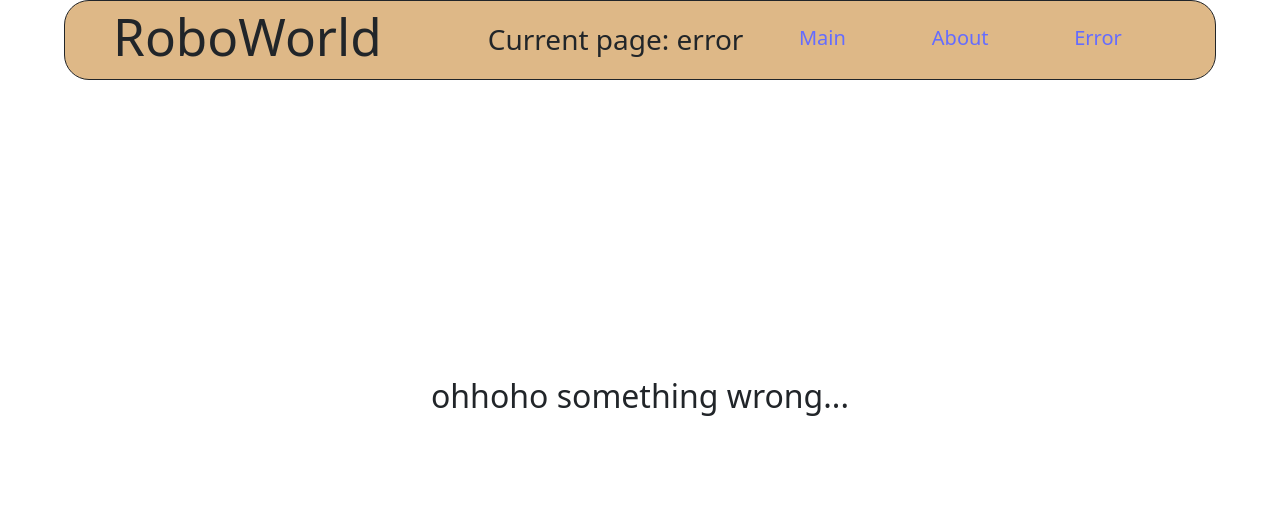
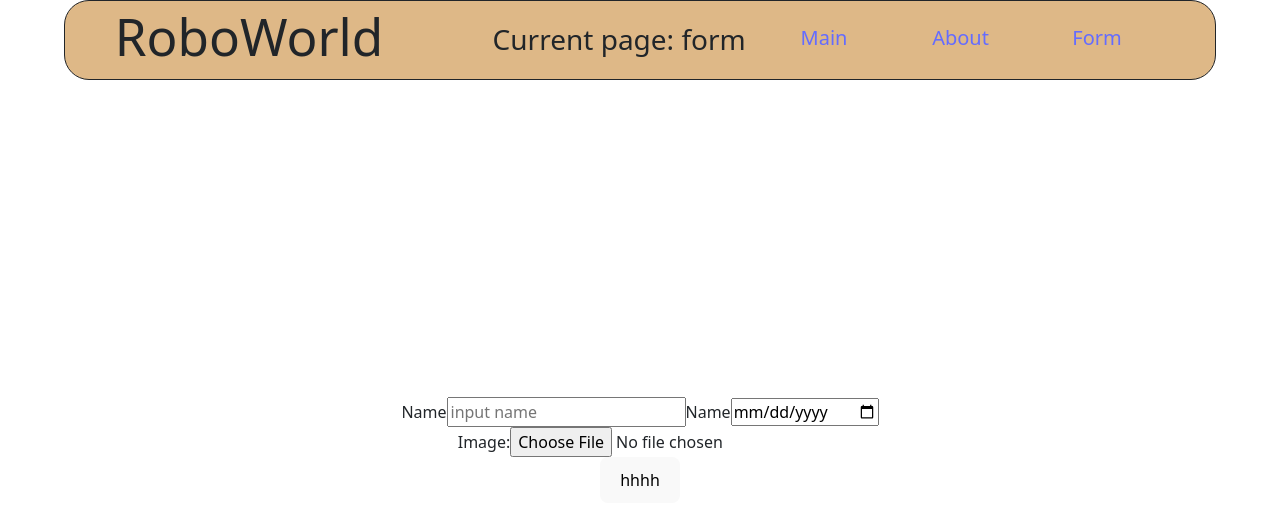
Before and after one commit to SneguRoma/React-RS-school, a React (Vite) app: page /form in a window 1280 px wide. Shown: the top 524 px of the page. Built offline with nearby package versions, Linux system fonts and the light colour scheme.

Commit message:
init: add form component with input & input date

```diff
--- a/src/App.tsx
+++ b/src/App.tsx
@@ -6,6 +6,7 @@ import MainPage from './pages/MainPage';
 import About from './pages/About';
 import ErrorPage from './pages/ErrorPage';
 import Header from './components/Header';
+import FormPage from './pages/FormPage';
 
 class App extends React.Component {
   mainPage = (<MainPage />);
@@ -13,6 +14,7 @@ class App extends React.Component {
   about = (<About />);
 
   error = (<ErrorPage />);
+  form = (<FormPage />);
 
   render() {
     return (
@@ -21,6 +23,7 @@ class App extends React.Component {
         <Routes>
           <Route path="/" element={this.mainPage} />
           <Route path="/about" element={this.about} />
+          <Route path="/form" element={this.form} />
           <Route path="*" element={this.error} />
         </Routes>
       </div>
--- /dev/null
+++ b/src/components/DateInput/index.css
@@ -0,0 +1,3 @@
+.input {
+  margin-top: 100px;
+}
--- /dev/null
+++ b/src/components/DateInput/index.tsx
@@ -0,0 +1,39 @@
+import React, { Component, ChangeEventHandler } from 'react';
+import './index.css';
+
+type InputFormType = {
+  className: string;
+};
+
+type InputFormState = {
+  inputField: string;
+};
+
+class DateInput extends Component<InputFormType, InputFormState> {
+  constructor(props: InputFormType) {
+    super(props);
+    this.state = { inputField: '' };
+  }
+
+  inputChange: ChangeEventHandler<HTMLInputElement> = (e) => {
+    this.setState({ inputField: e.target.value });
+  };
+
+  render() {
+    return (
+      <React.Fragment>
+        <label htmlFor="date-input">Name</label>
+        <input
+          type="date"
+          id="date-input"
+          placeholder="input date"
+          value={this.state.inputField}
+          onChange={this.inputChange}
+          className={this.props.className}
+        />
+      </React.Fragment>
+    );
+  }
+}
+
+export default DateInput;
--- /dev/null
+++ b/src/components/FileInput/index.tsx
@@ -0,0 +1,48 @@
+import React, { Component, ChangeEventHandler } from 'react';
+//import './index.css';
+
+type IInput = {
+  class: string;
+};
+
+type IFileState = {
+  file: File;
+};
+
+class FileInput extends Component<IInput, IFileState> {
+  constructor(props: IInput) {
+    super(props);
+    this.state;
+  }
+  handleFiles: ChangeEventHandler<HTMLInputElement> = (e) => {
+    // const { files } = e.target;
+    console.log(typeof e.target);
+    const images: string[] = [];
+    //const selecteds = [...[...files]];
+    // console.log(selecteds[0]);
+
+    //selecteds.forEach((i) => images.push(URL.createObjectURL(i)));
+    console.log(images);
+    /*
+    setInput(images); */
+    //this.setState({ file: selecteds[0] });
+  };
+
+  render() {
+    //const user = this.props;
+    return (
+      <div className="file_input">
+        <label htmlFor="file_input">Image:</label>
+        <input
+          type="file"
+          accept="image/jpeg,image/png,image/gif"
+          id="image-input"
+          name="img_file"
+          onChange={this.handleFiles}
+        />
+      </div>
+    );
+  }
+}
+
+export default FileInput;
--- a/src/components/Nav/index.tsx
+++ b/src/components/Nav/index.tsx
@@ -5,7 +5,7 @@ import './index.css';
 interface INav {
   main: string;
   about: string;
-  error: string;
+  form: string;
 }
 
 type INavProps = Record<string, never>;
@@ -17,7 +17,7 @@ class Nav extends Component<INavProps, INavState> {
   nav: INav = {
     main: 'Main',
     about: 'About',
-    error: 'Error',
+    form: 'Form',
   };
   constructor(props: INavProps) {
     super(props);
@@ -29,9 +29,9 @@ class Nav extends Component<INavProps, INavState> {
   };
 
   render() {
-    console.log(window.location.pathname.slice(1));
     const curPage = window.location.pathname.slice(1) || 'main';
-    const page = curPage === 'main' || curPage === 'about' ? curPage : 'error';
+    const page =
+      curPage === 'main' || curPage === 'about' || curPage === 'form' ? curPage : 'error';
 
     return (
       <nav className="navigation_links">
@@ -42,8 +42,8 @@ class Nav extends Component<INavProps, INavState> {
         <Link to="/about" className="navigation_link" onClick={this.changePage}>
           {this.nav.about}
         </Link>
-        <Link to="/error" className="navigation_link" onClick={this.changePage}>
-          {this.nav.error}
+        <Link to="/form" className="navigation_link" onClick={this.changePage}>
+          {this.nav.form}
         </Link>
       </nav>
     );
--- /dev/null
+++ b/src/components/TextInput/index.css
@@ -0,0 +1,3 @@
+.input {
+  margin-top: 100px;
+}
--- /dev/null
+++ b/src/components/TextInput/index.tsx
@@ -0,0 +1,49 @@
+import React, { Component, ChangeEventHandler } from 'react';
+import './index.css';
+
+type InputFormType = {
+  className: string;
+};
+
+type InputFormState = {
+  inputField: string;
+};
+
+class TextInput extends Component<InputFormType, InputFormState> {
+  constructor(props: InputFormType) {
+    super(props);
+    this.state = { inputField: '' };
+  }
+
+  /* componentDidMount(): void {
+    this.setState({ searchField: localStorage.getItem('searchField') ?? '' });
+  }
+
+  componentWillUnmount(): void {
+    const search = this.state;
+
+    localStorage.setItem('searchField', search.searchField);
+  }*/
+
+  inputChange: ChangeEventHandler<HTMLInputElement> = (e) => {
+    this.setState({ inputField: e.target.value });
+  };
+
+  render() {
+    return (
+      <React.Fragment>
+        <label htmlFor="text-input">Name</label>
+        <input
+          type="text"
+          id="text-input"
+          placeholder="input name"
+          value={this.state.inputField}
+          onChange={this.inputChange}
+          className={this.props.className}
+        />
+      </React.Fragment>
+    );
+  }
+}
+
+export default TextInput;
--- /dev/null
+++ b/src/pages/FormPage/index.tsx
@@ -0,0 +1,25 @@
+import React, { Component } from 'react';
+
+import FileInput from '../../components/FileInput';
+import TextInput from '../../components/TextInput';
+import DateInput from '../../components/DateInput';
+
+class FormPage extends Component {
+  inputClass = 'search_form';
+  input = React.createRef();
+
+  print = () => console.log(this.input.current);
+
+  render() {
+    return (
+      <div>
+        <TextInput className="input" />
+        <DateInput className="date" />
+        <FileInput class="file" /* ref={this.input} */ />
+        <button onClick={this.print}>hhhh</button>
+      </div>
+    );
+  }
+}
+
+export default FormPage;
```
Also changed, not shown: src/components/SelectInput/index.tsx (added, +49 -0 lines), 1 other file (tests, documents, lock files or other folders).
